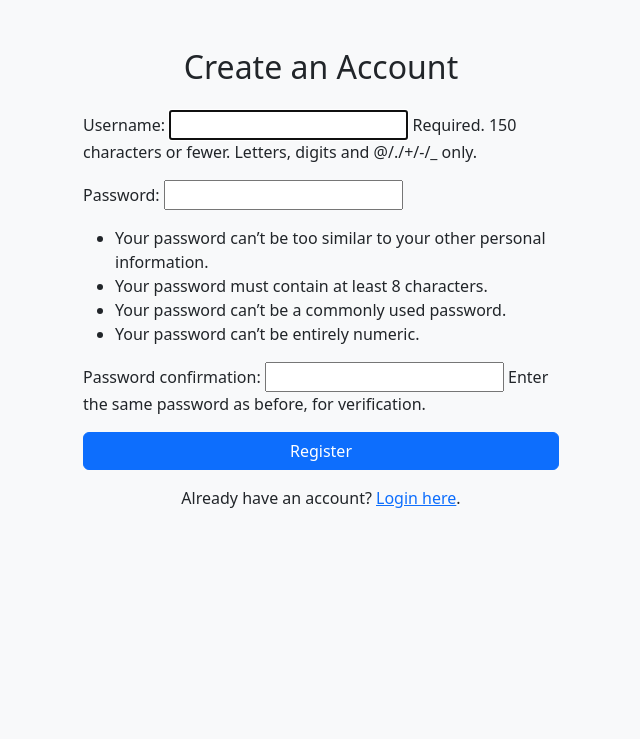
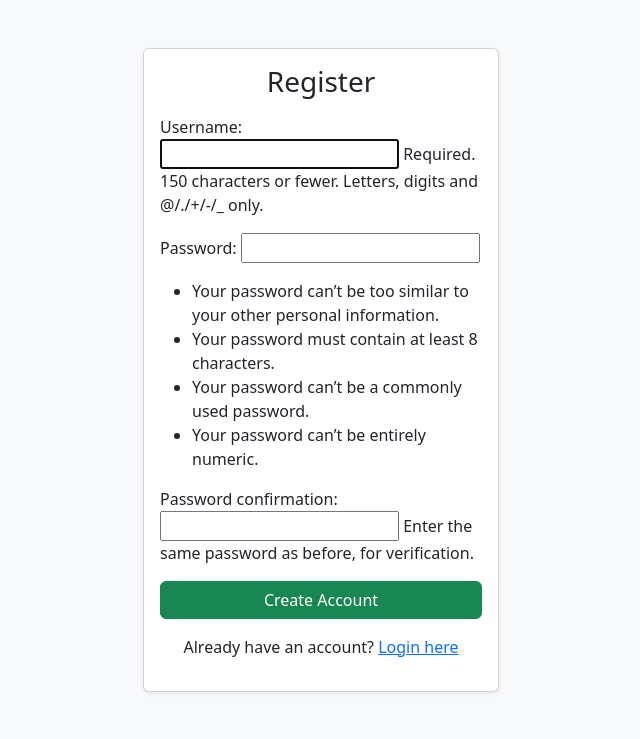
Before and after one commit to CNeiheisel/gymApp, a Django app: page /register/ in a window 1280 px wide. Shown: the top 739 px of the page, without its empty margins (319-959 px from the left). Run offline with Django 5.2, Linux system fonts and the light colour scheme; parts of the project's set-up code (start-up, migrations or seed data) failed here and were passed over.

Commit message:
Update register.html

```diff
--- a/workouts/templates/workouts/register.html
+++ b/workouts/templates/workouts/register.html
@@ -6,16 +6,27 @@
     <link href="https://cdn.jsdelivr.net/npm/bootstrap@5.3.3/dist/css/bootstrap.min.css" rel="stylesheet">
 </head>
 <body class="bg-light">
-<div class="container mt-5" style="max-width: 500px;">
-    <h2 class="mb-4 text-center">Create an Account</h2>
-    <form method="post">
-        {% csrf_token %}
-        {{ form.as_p }}
-        <button type="submit" class="btn btn-primary w-100">Register</button>
-    </form>
-    <p class="mt-3 text-center">
-        Already have an account? <a href="{% url 'login' %}">Login here</a>.
-    </p>
+
+<div class="container py-5">
+    <div class="row justify-content-center">
+        <div class="col-md-4">
+            <div class="card shadow-sm">
+                <div class="card-body">
+                    <h3 class="card-title mb-3 text-center">Register</h3>
+                    <form method="POST">
+                        {% csrf_token %}
+                        {{ form.as_p }}
+                        <button type="submit" class="btn btn-success w-100">Create Account</button>
+                    </form>
+                    <p class="mt-3 text-center">
+                        Already have an account? <a href="{% url 'login' %}">Login here</a>
+                    </p>
+                </div>
+            </div>
+        </div>
+    </div>
 </div>
+
+<script src="https://cdn.jsdelivr.net/npm/bootstrap@5.3.3/dist/js/bootstrap.bundle.min.js"></script>
 </body>
 </html>
```
